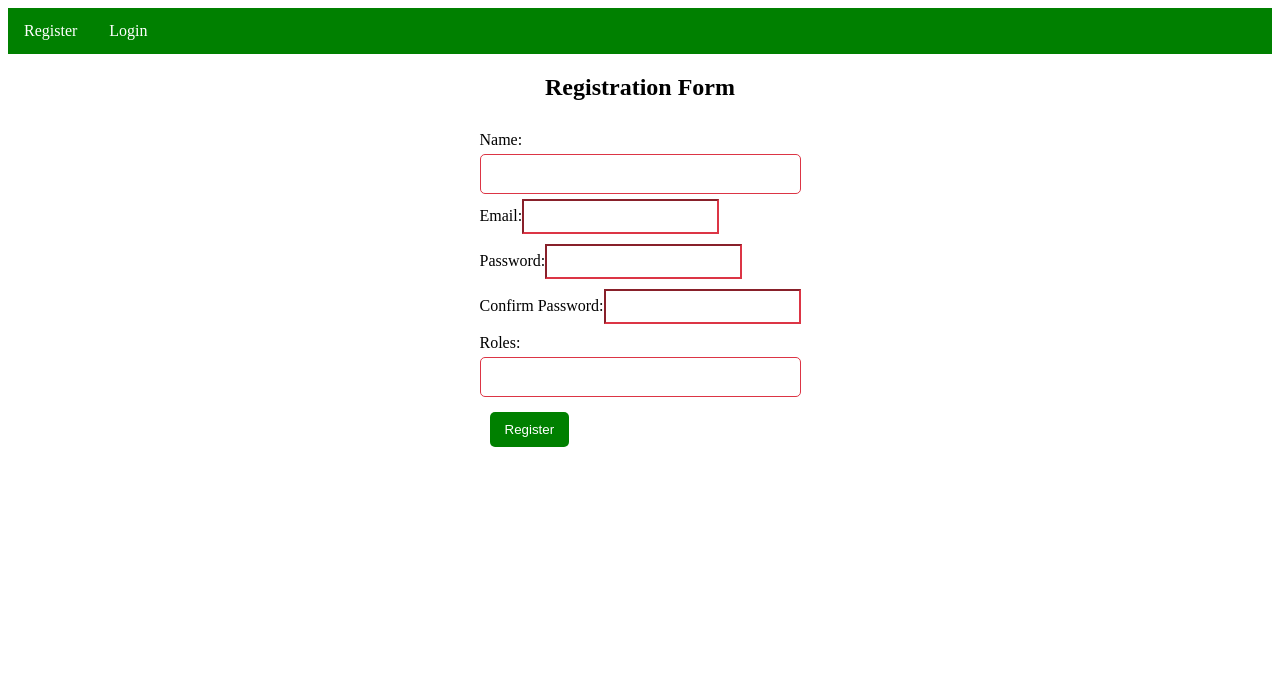
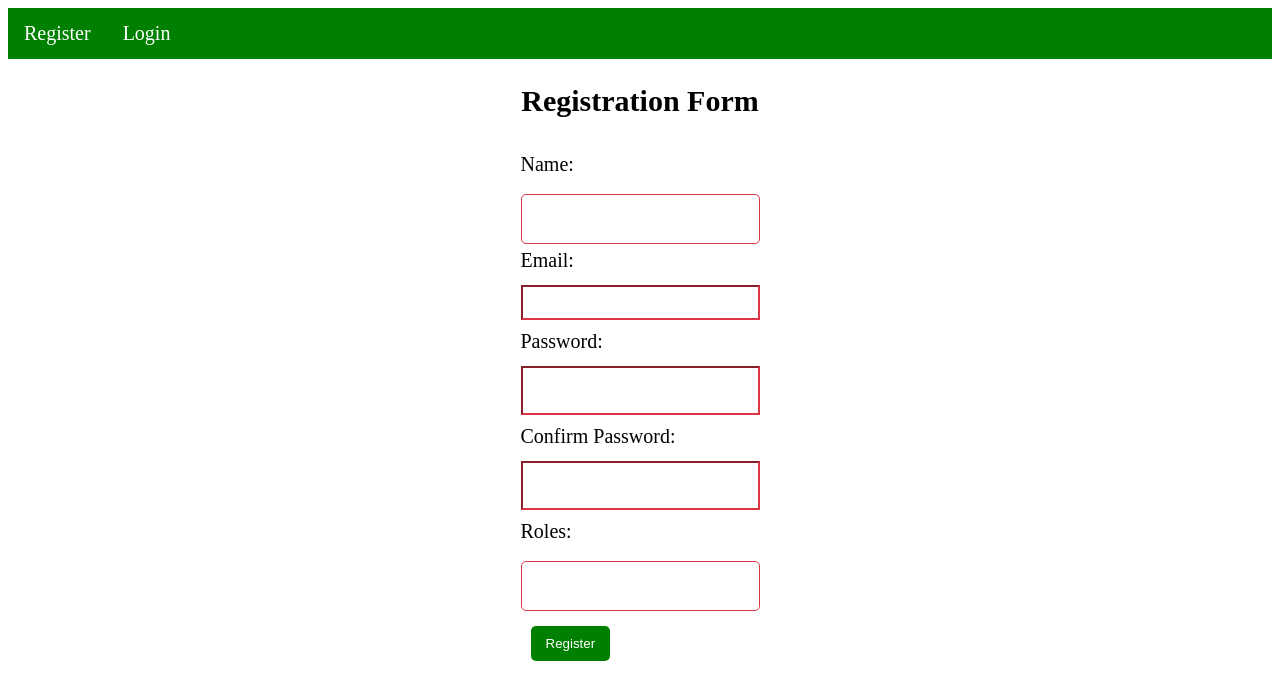
Before and after one commit to EricChelmu/Frontend-React, a React (Vite) app in the folder stns.website/stns-crud/: page /register in a window 1280 px wide. Shown: the top 700 px of the page. Built offline with nearby package versions, Linux system fonts and the light colour scheme.

Commit message:
updated login and register page style

```diff
--- a/stns.website/stns-crud/src/assets/LoginPage.css
+++ b/stns.website/stns-crud/src/assets/LoginPage.css
@@ -15,3 +15,32 @@
     justify-content: flex-start;
     height: 100vh;
 }
+
+/* Increasing font size for all text */
+body {
+    font-size: 20px; /* Adjust the value as needed */
+  }
+
+  /* Increasing font size for specific elements */
+  .login-page h1 {
+    font-size: 30px; /* Adjust the value as needed */
+  }
+
+  .login-page input[type="text"],
+  .login-page input[type="password"] {
+    font-size: 20px; /* Adjust the value as needed */
+    padding: 15px; /* Adjust the value as needed */
+    width: calc(100% - 30px); /* Adjust the value as needed */
+    box-sizing: border-box;
+  }
+
+  /* Increasing padding for all input fields */
+  input[type="text"],
+  input[type="password"] {
+    padding: 15px; /* Adjust the value as needed */
+  }
+
+  /* Increasing padding for specific input fields */
+  .login-page input[type="submit"] {
+    padding: 15px 30px; /* Adjust the value as needed */
+  }
--- a/stns.website/stns-crud/src/assets/RegisterPage.css
+++ b/stns.website/stns-crud/src/assets/RegisterPage.css
@@ -23,3 +23,9 @@
     padding: 8px;
     margin-bottom: 10px;
   }
+
+  .registration-form div {
+    display: flex;
+    flex-direction: column;
+    gap: 0.5rem;
+  }
```
